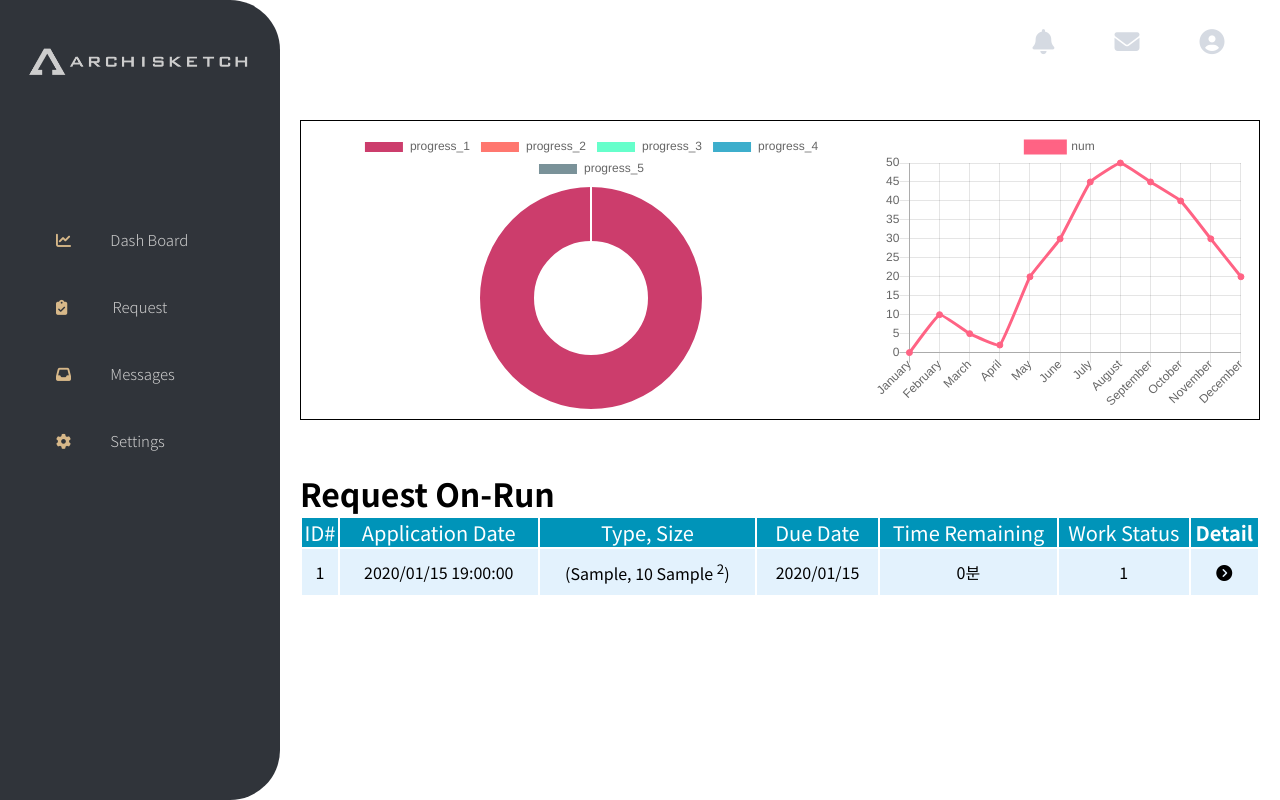
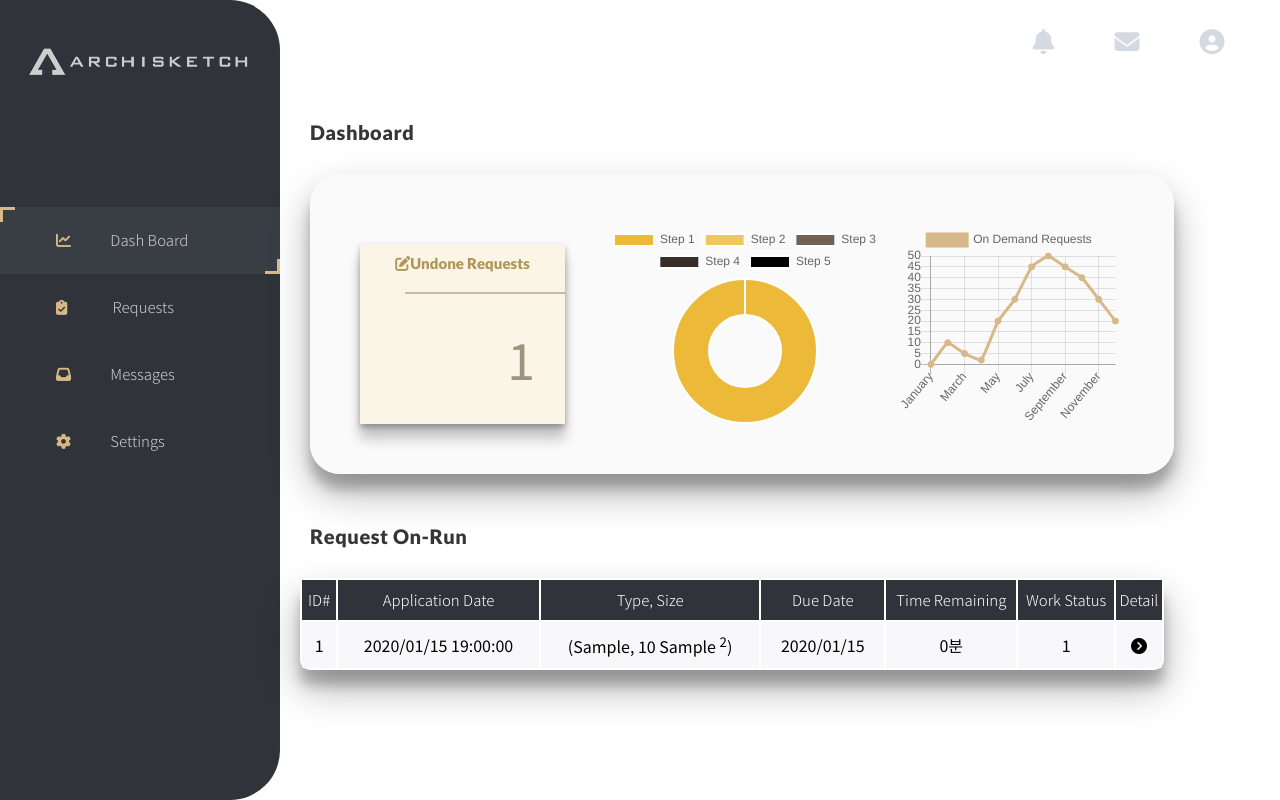
Before and after one commit to jenny5546/On-Demand-Front-Refactored, a Django app: page / in a window 1280 px wide. Run offline with Django 3.2, Linux system fonts and the light colour scheme; tables that the repository leaves empty hold one stand-in row (values such as "Sample post"); style sheets or scripts are compiled from the project's sources; some libraries are stand-ins or nearby versions; some web fonts are replaced.

Commit message:
changed dashboard css

```diff
--- a/adminpage/static/style/_config__typography.scss
+++ b/adminpage/static/style/_config__typography.scss
@@ -4,7 +4,8 @@
 
 /* Google font*/
 @import url('https://fonts.googleapis.com/css?family=Noto+Sans+KR:400,500,700&display=swap&subset=korean');
-@import url('https://fonts.googleapis.com/css?family=Bebas+Neue&display=swap');
+@import url('https://fonts.googleapis.com/css?family=Lato:900&display=swap');
+@import url('https://fonts.googleapis.com/css?family=Montserrat:300&display=swap');
 // Font weights
 
 $thin: 100;
--- a/adminpage/static/style/ondemand.scss
+++ b/adminpage/static/style/ondemand.scss
@@ -56,13 +56,53 @@ html, body{
             margin-top: 120px;
             display: flex;
             flex-direction: column;
+
             &_sub{
                 font-size: 15px;
                 color: #CDCDCD;
                 font-weight: $light;
                 text-decoration: none;
                 padding: 20px 0px 20px 50px;
+
+                &-active{
+
+                    font-size: 15px;
+                    color: #CDCDCD;
+                    font-weight: $light;
+                    text-decoration: none;
+                    padding: 20px 0px 20px 50px;
+                    background-color: rgba(69, 74, 82, 0.445);
+                    position: relative;
+
+                    &:after{
+                        display: block;
+                        content: "";
+                        width: 12px;
+                        height: 12px;
+                        position: absolute;
+                        top: 0px;
+                        left: 0px;
+                        border-top: 3px solid #D7B889;
+                        border-left: 3px solid #D7B889;
+
+                    }
+
+
+                    &:before {
+                        display: block;
+                        content: "";
+                        width: 12px;
+                        height: 12px;
+                        position: absolute;
+                        bottom: 0px;
+                        right: 0px;
+                        border-bottom: 3px solid #D7B889;
+                        border-right: 3px solid #D7B889;
+                      }
+
+                }
             }
+
             &_sub:hover{
                 background-color: rgba(69, 74, 82, 0.445);
                 position: relative;
@@ -97,50 +137,93 @@ html, body{
 
     }
 
-    .main{
+    .dashboard{
+
         margin-top: 100px;
         display: flex;
         flex: 1;
         flex-direction: column;
-        //background-color: rgb(233, 233, 233);
         padding: 20px;
 
-        .board{
+        &--title{
+            font-size: 20px;
+            margin-bottom: 30px;
+            font-family: 'Lato', sans-serif;
+            color: rgb(54, 54, 54);
+            margin-left: 10px;
+            letter-spacing: 0.5px;
+        }
+        &--board{
+            &_undone{
+                margin-top: 20px;
+                position: relative;
+                width: 250px;
+                height: 180px;
+                box-shadow: 0 3px 6px rgba(0,0,0,0.30), 0 15px 12px rgba(0,0,0,0.22);
+                background-color: rgba(253, 242, 214, 0.521);
+                margin-right: 30px;
+                &-label{
+                    padding: 10px;
+                    text-align: center;
+                    font-size: 15px;
+                    // letter-spacing: -1.5px;
+                    font-family: 'Lato', sans-serif;
+                    color: rgb(175, 150, 85);
+                }
+                &-num{
+                    color: rgba(70, 59, 33, 0.521);
+                    font-size: 50px;
+                    margin-top: 60px;
+                    margin-left: 180px;
+                    position: absolute;
+                    bottom: 0;
+                    right: 0;
+                    padding: 30px;
+
+                }
+            }
+            width: 90%;
             display: flex;
-            padding: 10px;
+            padding: 50px;
             height: 300px;
-            background-color: white;
-            border: 1px solid black;
+            border-radius: 30px;
+            background-color: rgba(248, 248, 248, 0.664);
+            margin-left: 10px;
             margin-bottom: 50px;
             overflow: hidden;
-            //border-radius: 20px;
+            box-shadow: 0 19px 38px rgba(0,0,0,0.30), 0 15px 12px rgba(0,0,0,0.22);
         }
-        .data{
-            background-color: white;
 
-            .head{
-                font-size: 20px;
 
-                background-color: rgb(0, 148, 185) !important;
-                color: white;
+        &--table{
+
+            box-shadow: 0 19px 38px rgba(0,0,0,0.30), 0 15px 12px rgba(0,0,0,0.22);
+            width: 90%;
+            border-radius: 10px;
+
+            &_head{
                 button{
-                    font-size: 20px;
-                    background-color: rgb(0, 148, 185);
+
+                    font-size: 15px;
+                    font-weight: $light;
+                    background-color: #30343A;
                     color: white;
                     width: 100%;
                     border: none;
                     outline: none;
+                    height: 40px;
                 }
             }
+
             td{
                 padding: 10px;
                 text-align: center;
             }
             tr:nth-child(2n) {
-                background-color: #bbdefb;
+                background-color: #d2d4dcbd;
               }
             tr:nth-child(2n+1) {
-                background-color: #e3f2fd;
+                background-color: #f8f8fae0;
             }
 
         }
--- a/adminpage/templates/adminpage/dashboard.html
+++ b/adminpage/templates/adminpage/dashboard.html
@@ -2,10 +2,23 @@
 
 {% block content %}
 
-<div class="main">
-    <div class="board">
-    <canvas id="doughnut-chart" style="width: auto; height: 280px;"></canvas>
-    <canvas id="line-chart" style="width: 150%; height: auto;overflow: hidden;"></canvas>
+<div class="dashboard">
+    <div class="dashboard--title">Dashboard</div>
+    <div class="dashboard--board">
+        <div class ="dashboard--board_undone">
+            <div class ="dashboard--board_undone-label">
+                <i class="fas fa-edit"></i>Undone Requests
+            </div>
+            <hr style= "margin-top: 10px; width: 160px; border: 1px solid rgb(196, 187, 165); margin-left: 45px;"/>
+
+            <div class ="dashboard--board_undone-num">
+                {{requests.count}}
+            </div>
+
+
+        </div>
+        <canvas id="doughnut-chart" style="width: 300px; height: 200px;"></canvas>
+        <canvas id="line-chart" style="width: 55%; height: auto;overflow: hidden; "></canvas>
 
         <script src="https://cdn.jsdelivr.net/npm/chart.js@2.9.3/dist/Chart.min.js"></script>
         <script>
@@ -15,7 +28,7 @@
                 datasets: [{
                 data: {{ data|safe }},
                 backgroundColor: [
-            '#CC3D6C', '#FF776F', '#66FFCB', '#3DAECC', '#7A9299'
+                    '#ecb939', '#f0c75e', '#726255', '#372e29', '#000000'
                 ],
                 label: 'Population'
                 }],
@@ -33,10 +46,10 @@
                 data: {
                     labels: ["January", "February", "March", "April", "May", "June", "July", "August", "September", "October", "November", "December"],
                     datasets: [{
-                label: "num",
-                backgroundColor: 'rgb(255, 99, 132)',
+                        label: "On Demand Requests",
+                        backgroundColor: '#D7B889',
                         fill:false, // line의 아래쪽을 색칠할 것인가?
-                borderColor: 'rgb(255, 99, 132)',
+                        borderColor: '#D7B889',
                         lineTension:0.1, // 값을 높이면, line의 장력이 커짐.
                         data: [0, 10, 5, 2, 20, 30, 45, 50, 45, 40, 30, 20],
                     }]
@@ -54,15 +67,18 @@
             window.myLine = new Chart(ctx2, linedata);
             };
 
+            $(document).ready(function() {
+                const active_menu = $('#dashboard')
+                active_menu.removeClass('sidenav--menu_sub').addClass('sidenav--menu_sub-active');
+
+            });
+
         </script>
     </div>
-    <h1>
-        Request On-Run
-    </h1>
-    <table class="data">
+    <div class="dashboard--title">Request On-Run</div>
+    <table class="dashboard--table">
         <thead>
-            <tr class="head">
-
+            <tr class="dashboard--table_head">
                 <th class='id'>
                     <button class="sorting">ID#</button>
                 </th>
@@ -81,7 +97,9 @@
                 <th>
                     <button class="sorting">Work Status</button>
                 </th>
-                <th>Detail</th>
+                <th>
+                    <button>Detail</button>
+                </th>
             </tr>
         </thead>
         <tbody>
--- a/adminpage/templates/adminpage/request.html
+++ b/adminpage/templates/adminpage/request.html
@@ -23,6 +23,12 @@
             }
         })
 
+
+    });
+    $(document).ready(function() {
+
+        const active_menu = $('#requests')
+        active_menu.removeClass('sidenav--menu_sub').addClass('sidenav--menu_sub-active');
 
     });
 
--- a/adminpage/templates/adminpage/show.html
+++ b/adminpage/templates/adminpage/show.html
@@ -230,6 +230,12 @@
         })
 
     })
+    $(document).ready(function() {
+
+        const active_menu = $('#requests')
+        active_menu.removeClass('sidenav--menu_sub').addClass('sidenav--menu_sub-active');
+
+    });
 </script>
 
 {% endblock content %}
--- a/adminpage/templates/base.html
+++ b/adminpage/templates/base.html
@@ -35,8 +35,8 @@
                 </a>
 
                 <div class="sidenav--menu">
-                    <a href="" class="sidenav--menu_sub"> <i class="fas fa-chart-line" style = "color: #D7B889; padding: 6px; margin-right: 30px;"></i> Dash Board </a>
-                    <a href="show/" class="sidenav--menu_sub"> <i class="fas fa-clipboard-check" style = "color: #D7B889; padding: 6px; margin-right: 36px;"></i>  Request </a>
+                    <a href="http://localhost:8000" id = "dashboard" class="sidenav--menu_sub"> <i class="fas fa-chart-line" style = "color: #D7B889; padding: 6px; margin-right: 30px;"></i> Dash Board </a>
+                    <a href="http://localhost:8000/show/" id = "requests" class="sidenav--menu_sub"> <i class="fas fa-clipboard-check" style = "color: #D7B889; padding: 6px; margin-right: 36px;"></i>  Requests </a>
                     <a href="#" class="sidenav--menu_sub"> <i class="fas fa-inbox" style = "color: #D7B889; padding: 6px; margin-right: 30px;"></i> Messages </a>
                     <a href="#" class="sidenav--menu_sub"> <i class="fas fa-cog" style = "color: #D7B889; padding: 6px; margin-right: 30px;"></i> Settings </a>
                 </div>
--- a/adminpage/views.py
+++ b/adminpage/views.py
@@ -71,7 +71,7 @@ def dashboard(request):
                 if(user.progress == i+1):
                     progress[i] += 1
 
-        labels = ["progress_1", "progress_2", "progress_3", "progress_4", "progress_5"]
+        labels = ["Step 1", "Step 2", "Step 3", "Step 4", "Step 5"]
         #labels_line = "hihi"
         data = progress.copy()
 
```
Lines whose indentation alone changed are shown as unchanged.
